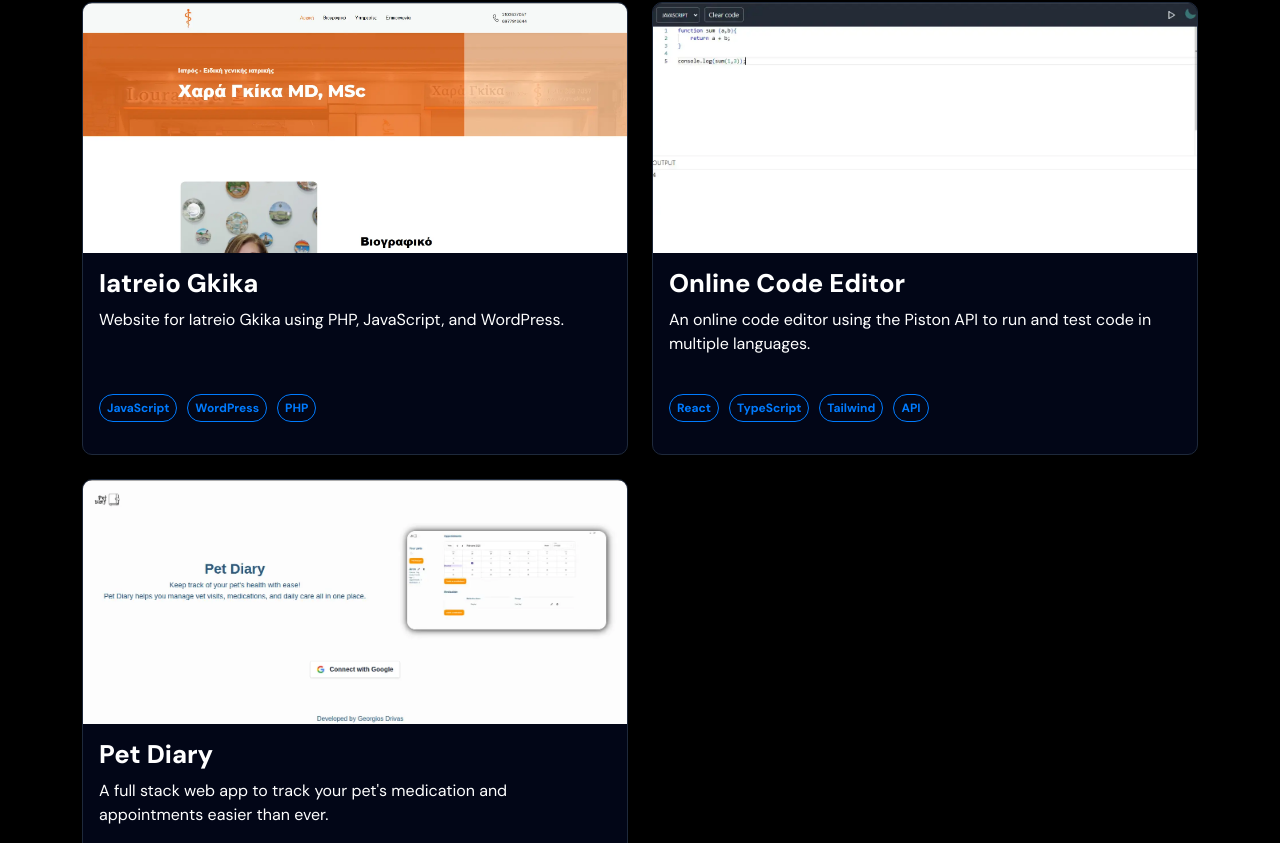
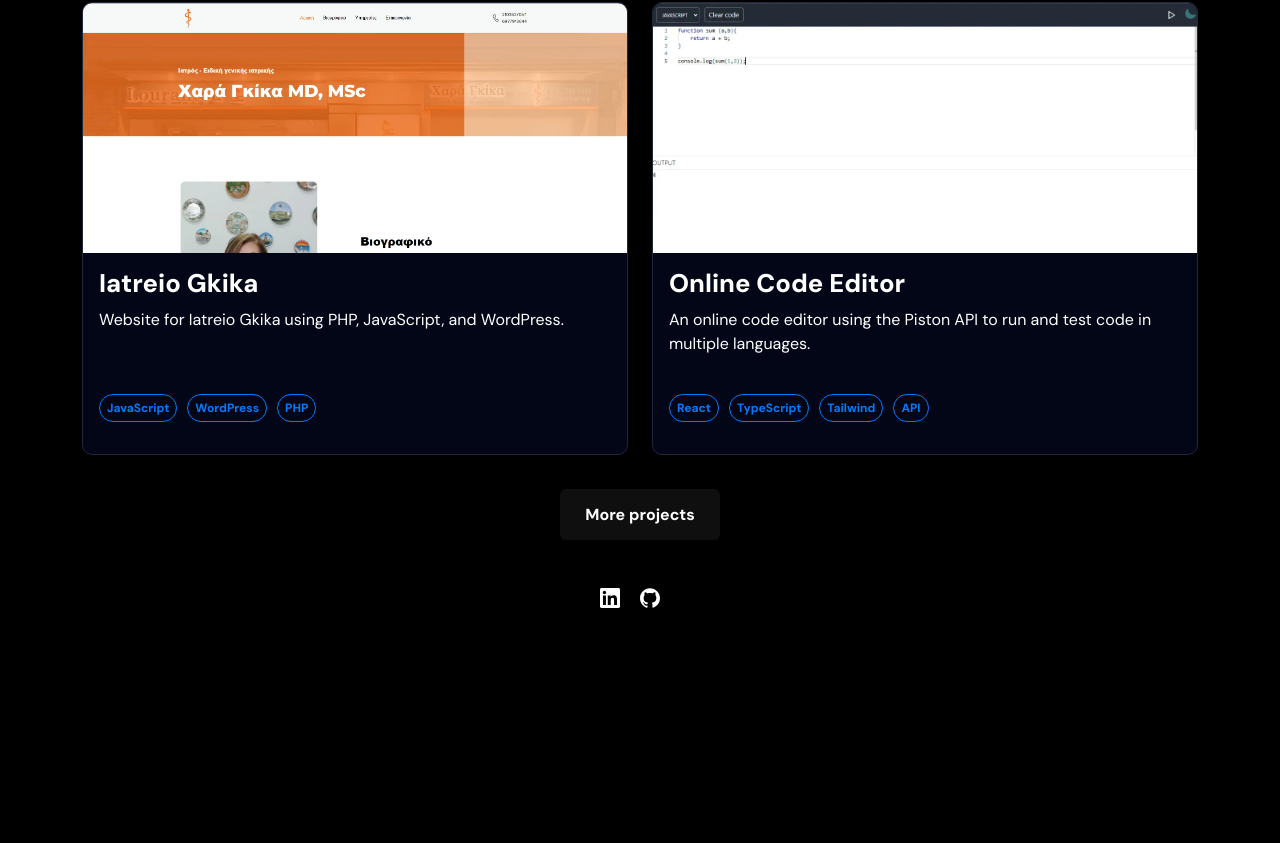
Before and after one commit to GeorgiosDrivas/portfolio, a React (Vite) app: page / in a window 1280 px wide. Shown: the part 1957-2800 px from the top of the page. After the commit the page ends 2576 px from the top, so only its background shows below. Built offline with nearby package versions, Linux system fonts and the light colour scheme.

Commit message:
Remove Pet Diary project from projects list
Removed the Pet Diary project from the project list.

```diff
--- a/src/projects/projects.tsx
+++ b/src/projects/projects.tsx
@@ -28,14 +28,6 @@ export default function Projects() {
               image="/editor.webp"
               techStack={codeEditor}
             />
-            <SingleProject
-              title="Pet Diary"
-              content="A full stack web app to track your pet's medication and appointments easier than ever."
-              githubLink="https://github.com/GeorgiosDrivas/pet-diary"
-              url="https://pet-diary-f0bn.onrender.com/"
-              image="/petDiary.webp"
-              techStack={PetDiary}
-            />
           </div>
           <div className="row">
             <div className="col-12">
```
